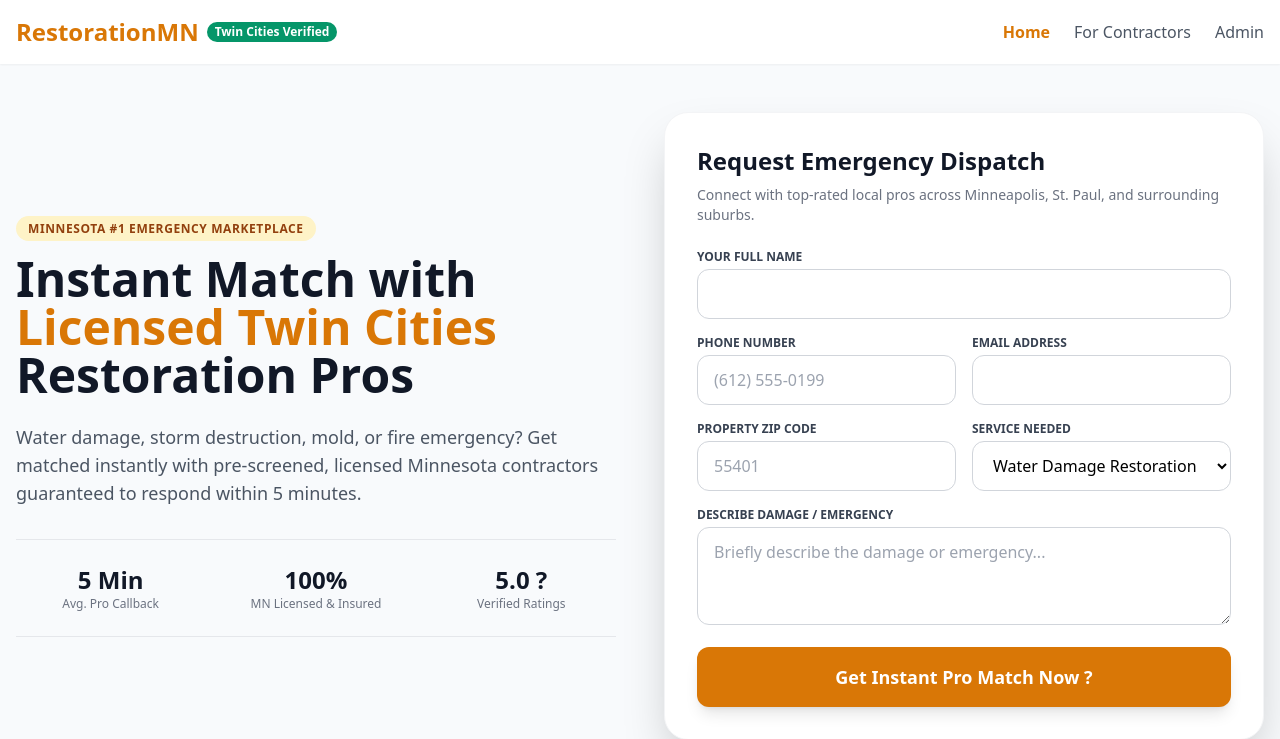
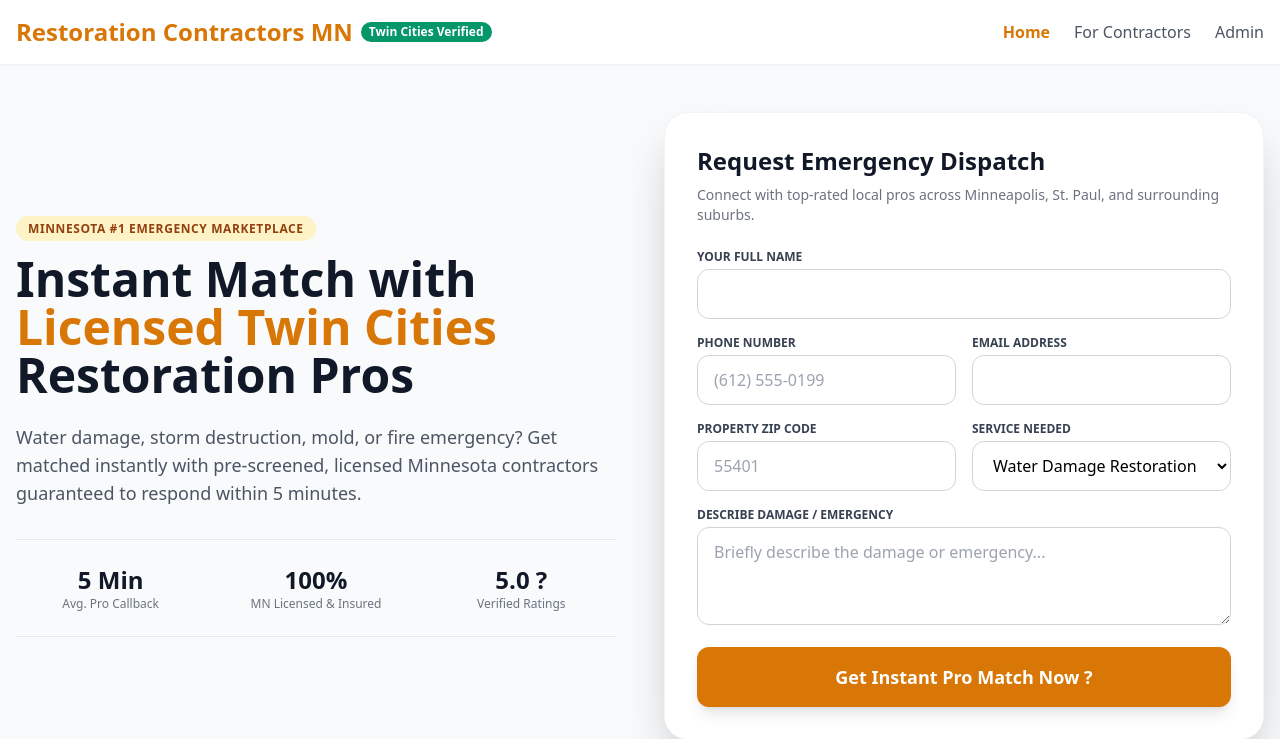
Before and after one commit to alamotte1956/best-leads-mn, a Flask app: page / in a window 1280 px wide. Shown: the top 739 px of the page. Run offline with Flask 3, Linux system fonts and the light colour scheme; some libraries are stand-ins or nearby versions.

Commit message:
Fix complete index template header brand

```diff
--- a/templates/index.html
+++ b/templates/index.html
@@ -10,7 +10,7 @@
     <header class='bg-white shadow-sm sticky top-0 z-50'>
         <div class='max-w-7xl mx-auto px-4 py-4 flex justify-between items-center'>
             <div class='flex items-center space-x-2'>
-                <span class='text-2xl font-black text-amber-600'>RestorationMN</span>
+                <span class='text-2xl font-black text-amber-600'>Restoration Contractors MN</span>
                 <span class='text-xs bg-emerald-600 text-white px-2 py-0.5 rounded-full font-semibold'>Twin Cities Verified</span>
             </div>
             <nav class='flex items-center space-x-6'>
```
